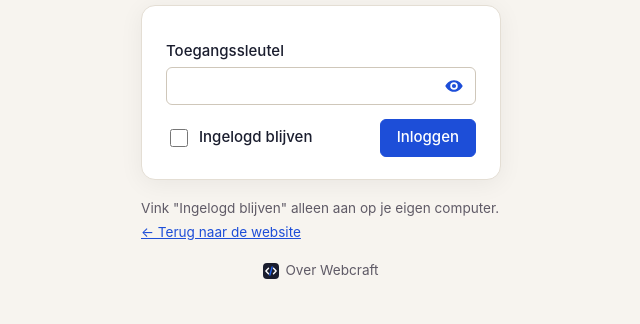
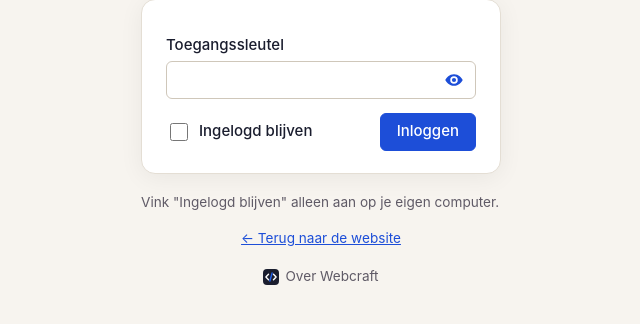
Before and after one commit to Luukve6/Webcraft, a website with bundled scripts: page admin/index.html in a window 1280 px wide. Shown: the part 290-614 px from the top of the page, without its empty margins (319-959 px from the left). Built offline with nearby package versions, Linux system fonts and the light colour scheme.

Commit message:
Inlogscherm: 'Terug naar de website' gecentreerd
Co-Authored-By: Claude Opus 5.5 <noreply@anthropic.com>

```diff
--- a/admin/css/admin.css
+++ b/admin/css/admin.css
@@ -391,3 +391,4 @@ tr.is-dragging td { background: var(--accent-light); }
 .sr-only { position: absolute; width: 1px; height: 1px; overflow: hidden; clip: rect(0 0 0 0); white-space: nowrap; }
 .order-hint { margin: -6px 0 10px; }
 .order-status { margin: -4px 0 10px; padding: 8px 12px; border-radius: 8px; background: var(--accent-light); font-size: .88rem; }
+.login-back { text-align: center; margin-top: 12px !important; }
--- a/admin/js/views/login.js
+++ b/admin/js/views/login.js
@@ -97,7 +97,7 @@ export function loginView({ config, onToken, error }) {
         oauthBtn ? h('details', { class: 'alt-login' }, h('summary', {}, 'Inloggen met een toegangssleutel'), tokenForm) : tokenForm),
       h('div', { class: 'login-below small' },
         h('p', { class: 'muted' }, 'Vink "Ingelogd blijven" alleen aan op je eigen computer.'),
-        h('p', {}, h('a', { href: '../' }, '← Terug naar de website')),
+        h('p', { class: 'login-back' }, h('a', { href: '../' }, '← Terug naar de website')),
         h('a', { class: 'login-webcraft', href: WEBCRAFT_URL, target: '_blank', rel: 'noopener', title: 'Over Webcraft (opent in een nieuw tabblad)' },
           h('img', { src: 'img/webcraft.svg', alt: '', width: 16, height: 16 }), 'Over Webcraft'))),
   };
```
